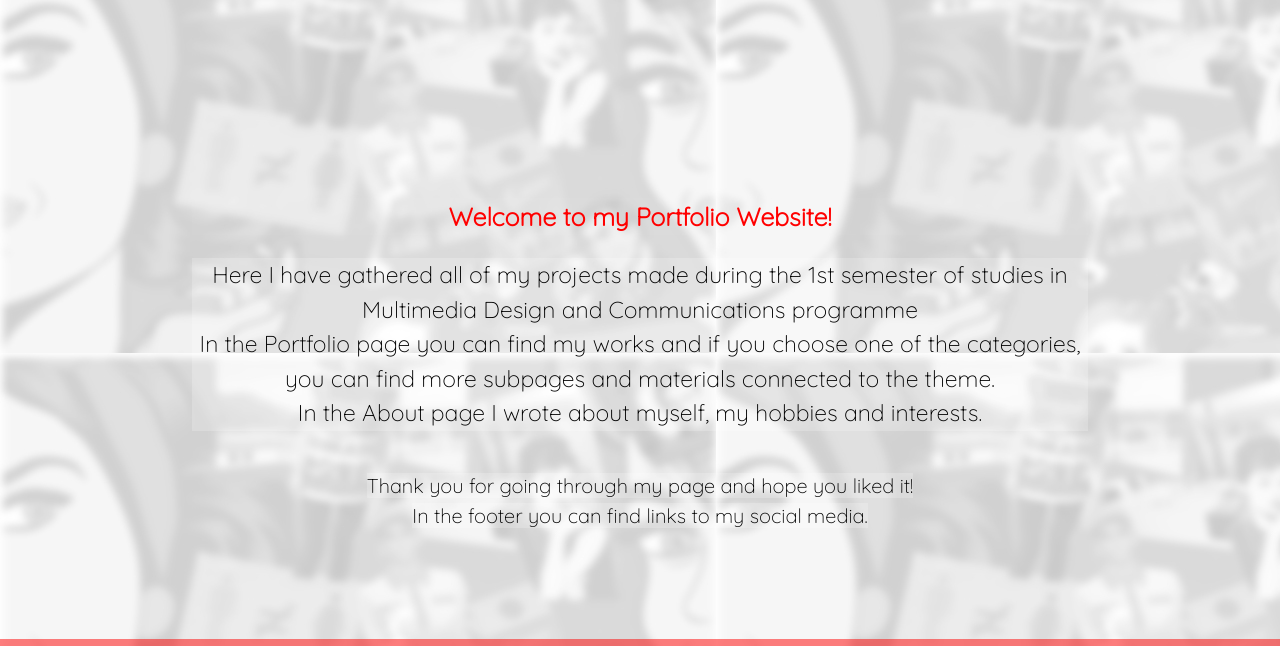
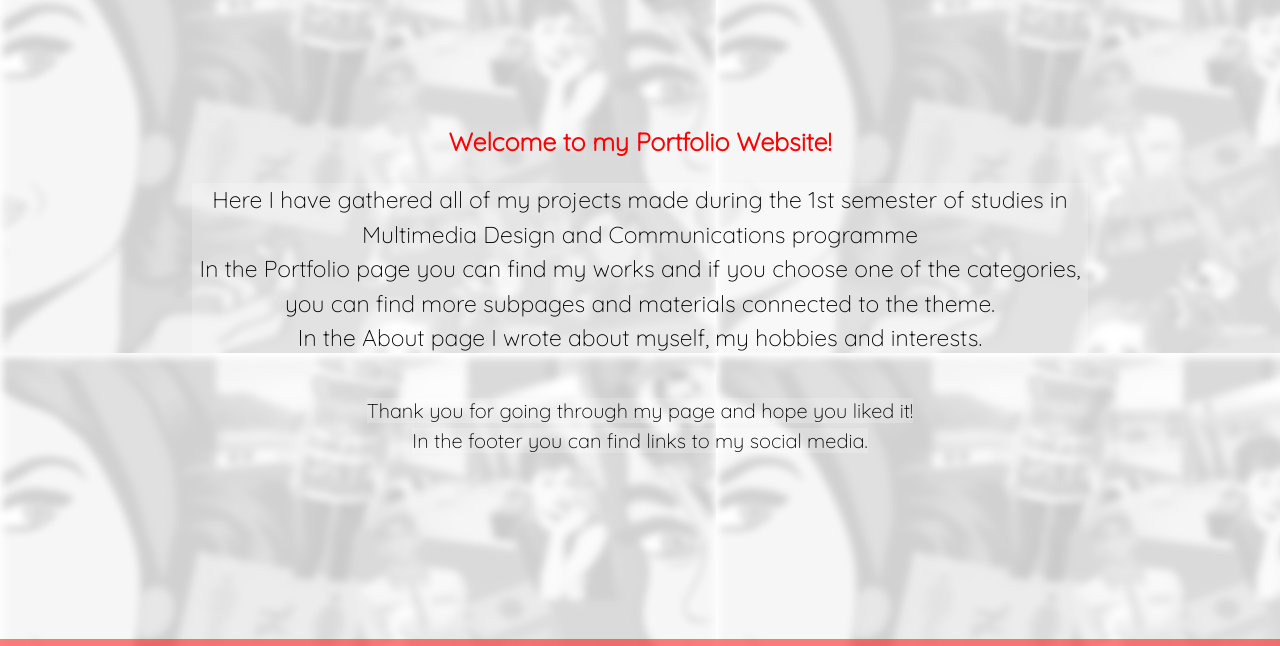
Before and after one commit to ilvalamberte/myportfolio, a plain HTML site: page index.html in a window 1280 px wide. Shown: the part 100-746 px from the top of the page. Drawn offline with Linux system fonts and the light colour scheme; files whose address does not match are found by name.

Commit message:
.
css-margintop

```diff
--- a/css/stylesheet.css
+++ b/css/stylesheet.css
@@ -120,7 +120,7 @@ h2{
     width: 70%;
     margin: auto;
     overflow: hidden;
-    margin-top: 75px;
+    margin-top: 25px;
     text-align: center;
 
 }
@@ -194,7 +194,7 @@ color: black;
 }
 
 #showcase h1 {
-margin-top: 100px;
+margin-top: 50px;
 font-size: 25px;
 margin-bottom: 10px;
 }
@@ -234,7 +234,7 @@ text-align:inherit;
 
 #showcasein h1{
 
-        margin-top: 125px;
+        margin-top: 100px;
         text-align: center;
     }
 
```
Also changed, not shown: 1 other file.
